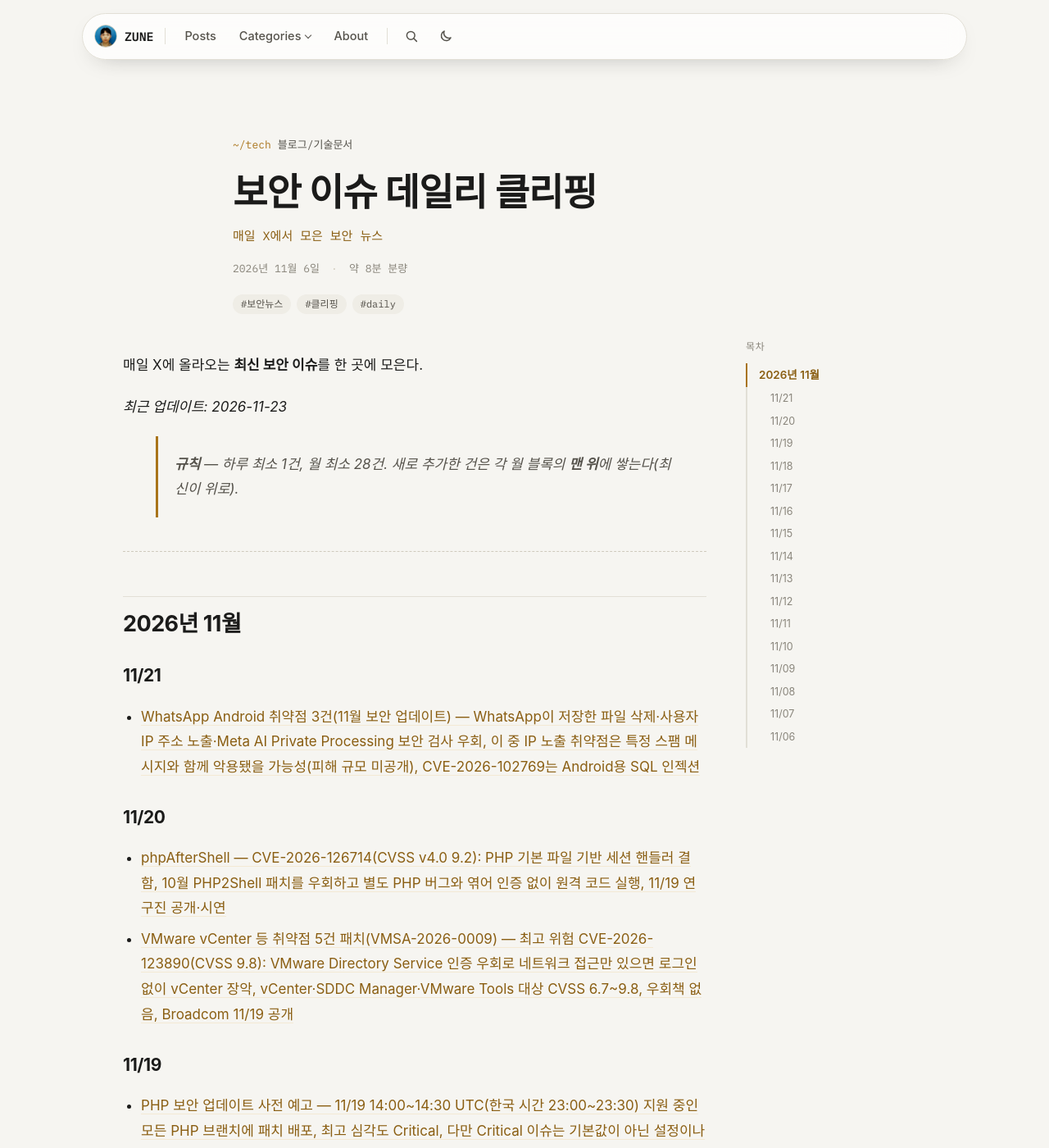
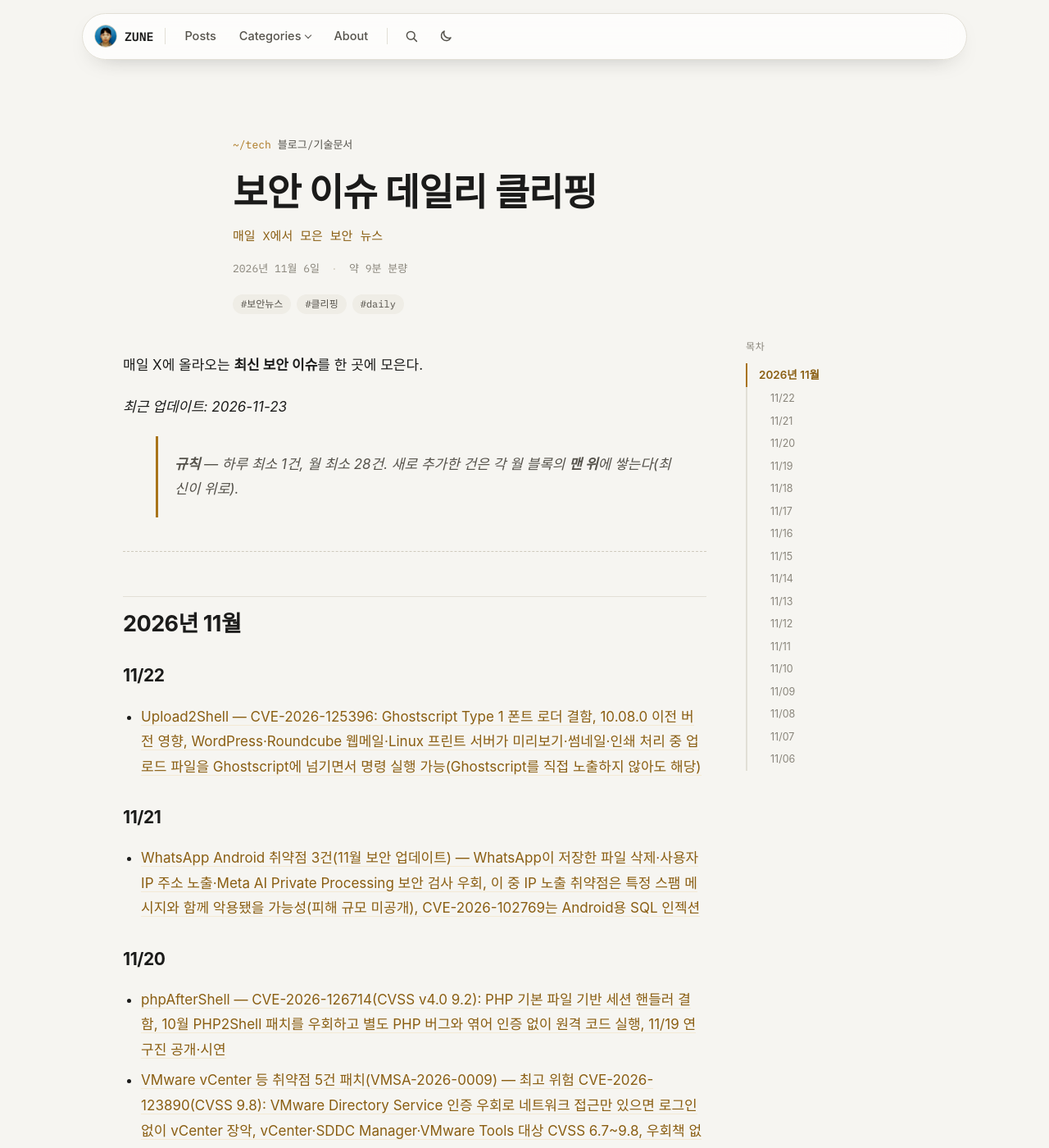
Before and after one commit to junseopark0216/junseopark0216.github.io, a Jekyll site: the page built from _posts/2026-11-06-tech-security-news-clipping.md, in a window 1280 px wide and 1400 px high. Shown: the whole window at 82% size. Built offline with Jekyll 4.4.1, drawn with Linux system fonts in a browser that asks for light colours; some web fonts are replaced.

Commit message:
2026-11-06-tech-security-news-clipping.md 업데이트

```diff
--- a/_posts/2026-11-06-tech-security-news-clipping.md
+++ b/_posts/2026-11-06-tech-security-news-clipping.md
@@ -16,6 +16,10 @@ tags: ["보안뉴스", "클리핑", "daily"]
 ---
 
 ## 2026년 11월
+
+### 11/22
+
+- [Upload2Shell — CVE-2026-125396: Ghostscript Type 1 폰트 로더 결함, 10.08.0 이전 버전 영향, WordPress·Roundcube 웹메일·Linux 프린트 서버가 미리보기·썸네일·인쇄 처리 중 업로드 파일을 Ghostscript에 넘기면서 명령 실행 가능(Ghostscript를 직접 노출하지 않아도 해당)](https://x.com/The_Cyber_News/status/2124386142728384993)
 
 ### 11/21
 
```
